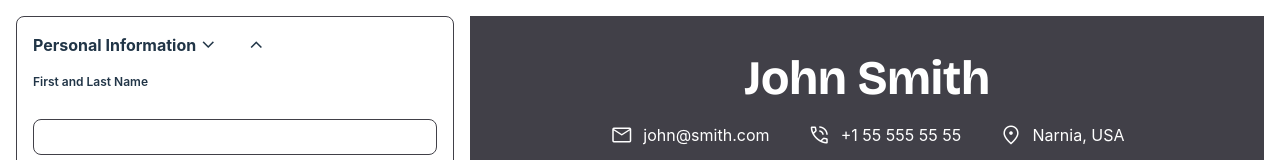
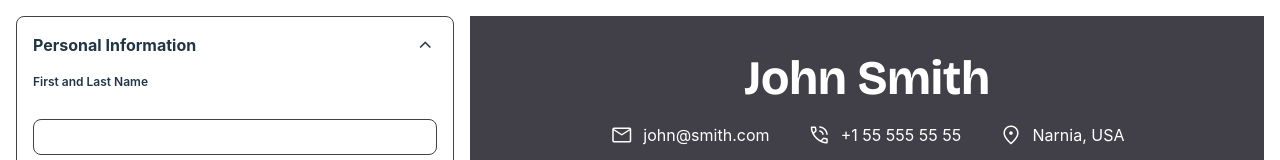
Before and after one commit to brunosra/top-cv-builder, a React (Vite) app: page / in a window 1280 px wide. Shown: the top 160 px of the page. Built offline with nearby package versions, Linux system fonts and the light colour scheme.

Commit message:
Collapsable card on CardFields

```diff
--- a/src/components/CardFields.css
+++ b/src/components/CardFields.css
@@ -9,8 +9,9 @@
 
 .card .header {
   display: flex;
+  justify-content: space-between;
   align-items: center;
-  margin-bottom: 1rem;
+  cursor: pointer;
 }
 
 .card .header h2 {
@@ -18,6 +19,10 @@
   margin: 0;
 }
 
+.card .body {
+  margin-top: 1rem;
+}
+
 .card .body form {
   display: flex;
   flex-direction: column;
--- a/src/components/CardFields.jsx
+++ b/src/components/CardFields.jsx
@@ -1,15 +1,23 @@
 import TextField from "./TextField";
 import "./CardFields.css";
+import { useState } from "react";
 
 function CardFields({ handleTextFieldChange }) {
+  let [expanded, setExpanded] = useState(true);
+
+  const handleToggle = () => {
+    setExpanded(!expanded);
+  };
+
   return (
     <div className="card" id="form">
-      <div className="header">
+      <div className="header" onClick={handleToggle}>
         <h2>Personal Information</h2>
         <span className="material-symbols-outlined">
-          expand_more expand_less
+          {expanded ? "expand_less" : "expand_more"}
         </span>
       </div>
+      {expanded ? (
         <div className="body">
           <form action="#">
             <TextField
@@ -35,6 +43,7 @@ function CardFields({ handleTextFieldChange }) {
             <button>Save</button>
           </form>
         </div>
+      ) : null}
     </div>
   );
 }
```
Lines whose indentation alone changed are shown as unchanged.
